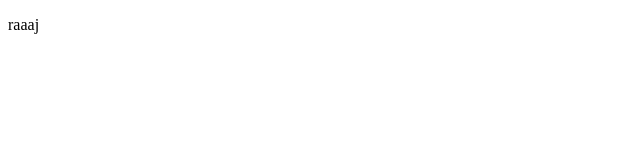
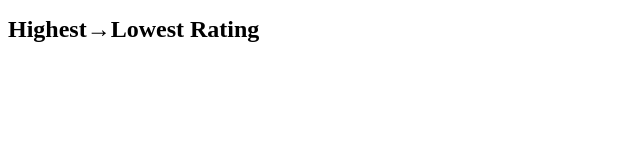
Before and after one commit to VorpalMouse/Classroom-Rate-Website, a plain HTML site: page index.html in a window 1280 px wide. Shown: the whole page, without its empty margins (0-640 px from the left). Drawn offline with Linux system fonts and the light colour scheme.

Commit message:
Add files via upload

```diff
--- a/index.css
+++ b/index.css
@@ -0,0 +1,3 @@
+#filterHead {
+    font-size: 24px;
+}
--- a/index.html
+++ b/index.html
@@ -4,8 +4,9 @@
     <meta charset="UTF-8">
     <meta name="viewport" content="width=device-width, initial-scale=1.0">
     <title>LASA Classroom Ratings</title>
+    <link rel="stylesheet" href="index.css">
 </head>
 <body>
-    <p>raaaj</p>
+    <h1 id="filterHead">Highest&rarr;Lowest Rating</h1>
 </body>
 </html>
--- a/index.js
+++ b/index.js
@@ -0,0 +1,2 @@
+/* can use this to change the text of the filter based on how people filter the classrooms (highest-lowest rating, lowest-highest rating, trending or smth idk you get it):
+document.getElementById("filterHead").innerHTML="newtext"; */
```
